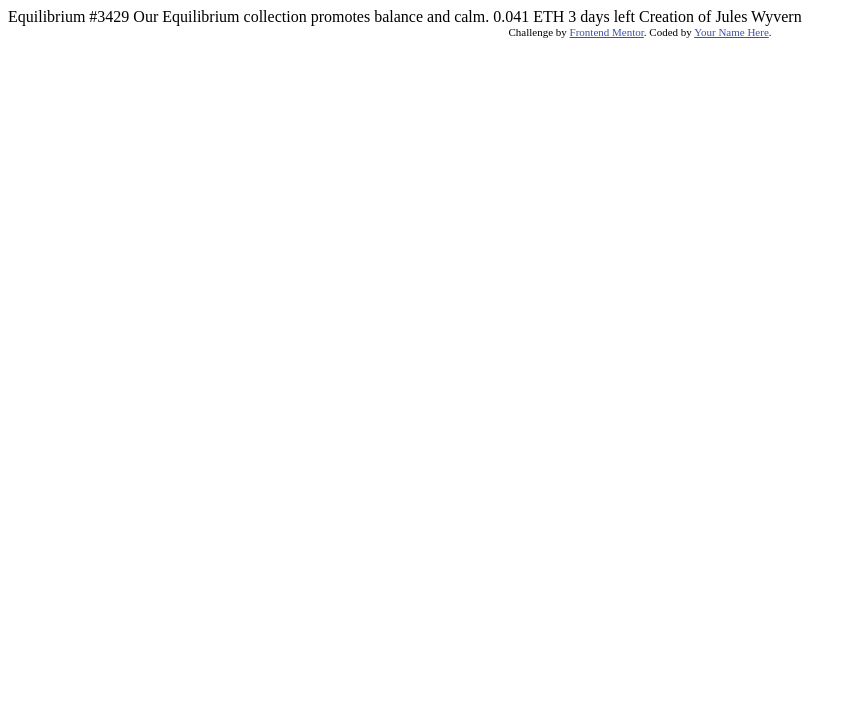
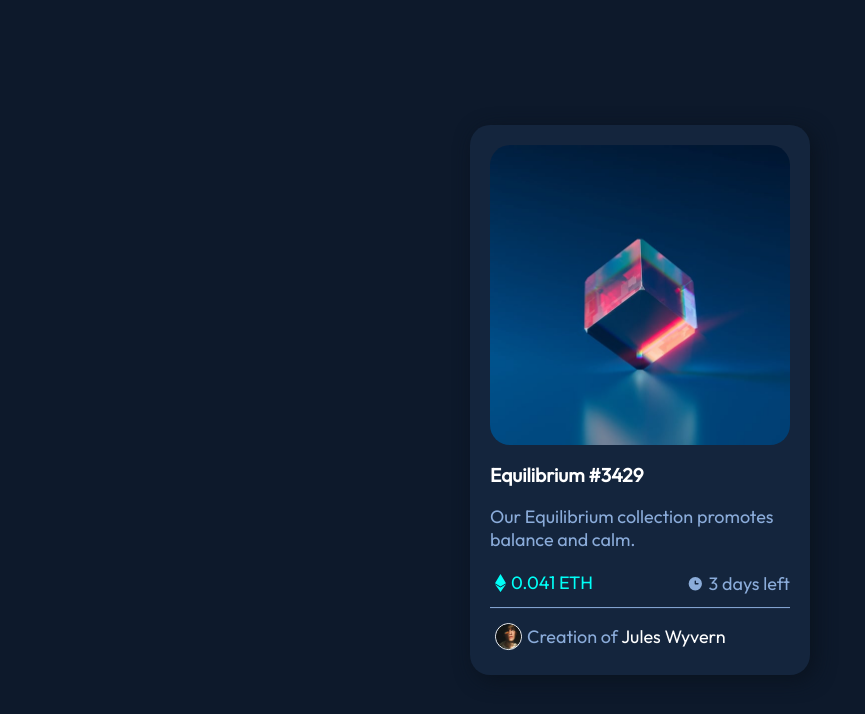
Before and after one commit to schummbo/frontend-mentor-nft-preview-card, a plain HTML site: page index.html in a window 1280 px wide. Shown: the whole page, without its empty margins (0-865 px from the left). Drawn offline with Linux system fonts and the light colour scheme.

Commit message:
Creation of component.

```diff
--- a/index.html
+++ b/index.html
@@ -5,29 +5,36 @@
   <meta name="viewport" content="width=device-width, initial-scale=1.0"> <!-- displays site properly based on user's device -->
 
   <link rel="icon" type="image/png" sizes="32x32" href="./images/favicon-32x32.png">
+  <link rel="stylesheet" href="./styles/style.css" />
+  <link rel="stylesheet" href="//fonts.googleapis.com/css?family=Outfit" />
 
   <title>Frontend Mentor | NFT preview card component</title>
-
-  <!-- Feel free to remove these styles or customise in your own stylesheet 👍 -->
-  <style>
-    .attribution { font-size: 11px; text-align: center; }
-    .attribution a { color: hsl(228, 45%, 44%); }
-  </style>
 </head>
 <body>
 
-  Equilibrium #3429
+  <main>
+    <a href="#"><img class="heroimage" src="./images/image-equilibrium.jpg" alt="Equilibrium Hero Image" /></a>
 
-  Our Equilibrium collection promotes balance and calm.
+    <h1><a href=#">Equilibrium #3429</a></h1>
 
-  0.041 ETH
-  3 days left
+    <p>
+      Our Equilibrium collection promotes balance and calm.
+    </p>
 
-  Creation of Jules Wyvern
+    <div class="detailscontainer">
+      <div class="price">
+        <img src="./images/icon-ethereum.svg" alt="Etherium icon" />0.041 ETH
+      </div>
+      <div class="time">
+        <img src="./images/icon-clock.svg" alt="Clock icon" />3 days left
+      </div>
+    </div>
 
-  <div class="attribution">
-    Challenge by <a href="https://www.frontendmentor.io?ref=challenge" target="_blank">Frontend Mentor</a>.
-    Coded by <a href="#">Your Name Here</a>.
-  </div>
+    <div class="authorcontainer">
+      <img class="avatar" src="./images/image-avatar.png" alt="Author Avatar" />
+      <span>Creation of <a href="#">Jules Wyvern</a></span>
+    </div>
+  </main>
+
 </body>
 </html>
--- /dev/null
+++ b/styles/style.css
@@ -0,0 +1,83 @@
+body {
+    margin: 0;
+    background-color: hsl(217, 54%, 11%);
+    font-size: 18px;
+    font-family: 'Outfit';
+    color: hsl(215, 51%, 70%);
+}
+
+main {
+    width: 300px;
+    margin: 0 auto;
+    padding: 20px;
+    background-color: hsl(216, 50%, 16%);
+    border-radius: 20px;
+    position: absolute;
+    top: 50%;
+    left: 50%;
+    transform: translate(-50%, -50%);
+    box-shadow: 5px 5px 20px hsl(215, 52%, 8%);
+}
+
+.heroimage {
+    width: 100%;
+    border-radius: 20px;
+}
+
+h1 {
+    font-size: 1.2rem;
+    color: hsl(0, 0%, 100%);
+}
+
+.detailscontainer {
+    display: flex;
+    justify-content: space-between;
+    align-items: center;
+    padding-bottom: 10px;
+}
+
+.detailscontainer img {
+    margin: 5px;
+}
+
+.price {
+    display: flex;
+    align-items: center;
+    justify-content: space-between;
+    align-self: flex-start;
+    color: hsl(178, 100%, 50%);
+}
+
+.time {
+    display: flex;
+    align-items: center;
+    justify-content: space-between;
+    align-self: flex-end;
+}
+
+.authorcontainer {
+    border-top: solid hsl(215, 51%, 70%) 1px;
+    padding-top: 10px;
+    display: flex;
+    align-items: center;
+}
+
+.authorcontainer img {
+    margin: 5px;
+}
+
+.avatar {
+    width: 25px;
+    height: 25px;
+    border: solid white 1px;
+    border-radius: 50%;
+}
+
+a {
+    text-decoration: none;
+    color: white;
+}
+
+a:hover {
+    color: hsl(178, 100%, 50%);
+}
```
